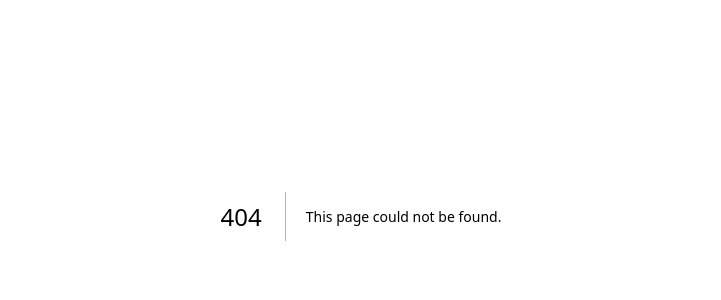
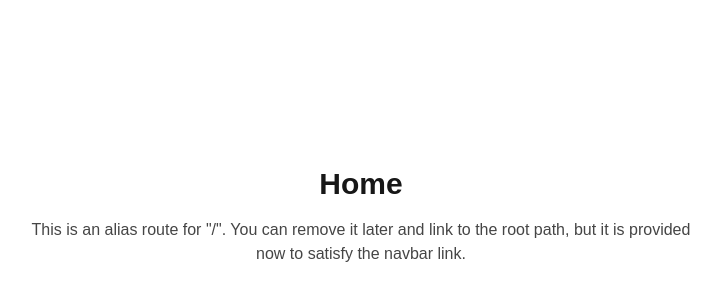
Before and after one commit to Syk0p4th/SDGP-SE-42, a Next.js app in the folder frontend/: page /home in a window 1280 px wide. Before the commit this address had no page. Shown: the part 184-484 px from the top of the page, without its empty margins (279-1000 px from the left). Built offline with nearby package versions, Linux system fonts and the light colour scheme.

Commit message:
Add About, Contact, Services, Subscription Plans pages and update NavBar links

```diff
--- /dev/null
+++ b/frontend/app/about/page.tsx
@@ -0,0 +1,10 @@
+export default function AboutPage() {
+  return (
+    <main className="min-h-screen p-8">
+      <h1 className="text-3xl font-bold">About WashXpress</h1>
+      <p className="mt-4 opacity-80">
+        Sri Lanka’s first smart subscription-based car wash service.
+      </p>
+    </main>
+  );
+}
--- /dev/null
+++ b/frontend/app/contact/page.tsx
@@ -0,0 +1,8 @@
+export default function ContactPage() {
+  return (
+    <main className="min-h-screen p-8">
+      <h1 className="text-3xl font-bold">Contact</h1>
+      <p className="mt-4 opacity-80">Reach us at support@washxpress.lk</p>
+    </main>
+  );
+}
--- /dev/null
+++ b/frontend/app/home/page.tsx
@@ -0,0 +1,13 @@
+export default function HomeAlias() {
+  return (
+    <div className="min-h-screen flex items-center justify-center p-8">
+      <div className="max-w-2xl text-center">
+        <h1 className="text-3xl font-bold">Home</h1>
+        <p className="mt-4 opacity-80">
+          This is an alias route for "/". You can remove it later and link
+          to the root path, but it is provided now to satisfy the navbar link.
+        </p>
+      </div>
+    </div>
+  );
+}
--- a/frontend/app/navBar.tsx
+++ b/frontend/app/navBar.tsx
@@ -1,24 +1,15 @@
+import Link from "next/link";
+
 export default function NavBar() {
   return (
     <nav className="bg-[#0A74DA] px-8 py-6 flex justify-between items-center font-bold text-white">
-
       <h2 className="m-0 text-xl">WashXpress</h2>
       <div className="flex gap-5">
-        <a href="/home" className="text-black ">
-          Home
-        </a>
-        <a href="/services" className="text-black">
-          Services
-        </a>
-        <a href="/about" className="text-black">
-          About
-        </a>
-        <a href="/subscription-plans" className="text-black">
-          Subscription
-        </a>
-        <a href="/contact" className="text-black">
-          Contact
-        </a>
+        <Link href="/" className="text-black">Home</Link>
+        <Link href="/services" className="text-black">Services</Link>
+        <Link href="/about" className="text-black">About</Link>
+        <Link href="/subscription-plans" className="text-black">Subscription</Link>
+        <Link href="/contact" className="text-black">Contact</Link>
       </div>
     </nav>
   );
--- /dev/null
+++ b/frontend/app/not-found.tsx
@@ -0,0 +1,10 @@
+import Link from 'next/link'
+
+export default function NotFound() {
+  return <div>
+      <h1>Not found – 404!</h1>
+      <div>
+        <Link href="/">Go back to Home</Link>
+      </div>
+  </div>
+}
--- a/frontend/app/page.tsx
+++ b/frontend/app/page.tsx
@@ -1,5 +1,6 @@
 import Footer from "./footer";
 import NavBar from "./navBar";
+import Link from "next/link";
 
 
 export default function Home() {
@@ -19,12 +20,12 @@ export default function Home() {
         </p>
 
         <div className="flex flex-col sm:flex-row justify-center items-center gap-4 mt-8 w-full max-w-md mx-auto">
-        <button className="w-full sm:w-40 px-8 py-4 text-base font-semibold text-indigo-500 bg-white rounded-lg hover:text-indigo-600 transition-colors duration-300">
+          <Link href="/about" className="w-full sm:w-40 px-8 py-4 text-center text-base font-semibold text-indigo-500 bg-white rounded-lg hover:text-indigo-600 transition-colors duration-300">
             About
-        </button>
-        <button className="w-full sm:w-40 px-8 py-4 text-base font-semibold text-white bg-indigo-500 bg-opacity-60 rounded-lg hover:bg-indigo-600 transition-colors duration-300">
+          </Link>
+          <Link href="/subscription-plans" className="w-full sm:w-40 px-8 py-4 text-center text-base font-semibold text-white bg-indigo-500 bg-opacity-60 rounded-lg hover:bg-indigo-600 transition-colors duration-300">
             Subscribe
-        </button>
+          </Link>
         </div>
 
     </div>
--- /dev/null
+++ b/frontend/app/services/page.tsx
@@ -0,0 +1,8 @@
+export default function ServicesPage() {
+  return (
+    <main className="min-h-screen p-8">
+      <h1 className="text-3xl font-bold">Services</h1>
+      <p className="mt-4 opacity-80">Overview of car wash services.</p>
+    </main>
+  );
+}
--- /dev/null
+++ b/frontend/app/subscription-plans/page.tsx
@@ -0,0 +1,8 @@
+export default function SubscriptionPlansPage() {
+  return (
+    <main className="min-h-screen p-8">
+      <h1 className="text-3xl font-bold">Subscription Plans</h1>
+      <p className="mt-4 opacity-80">Choose a plan that fits your needs.</p>
+    </main>
+  );
+}
```
Also changed, not shown: frontend/public/full.avif (renamed from frontend/app/full.avif).
